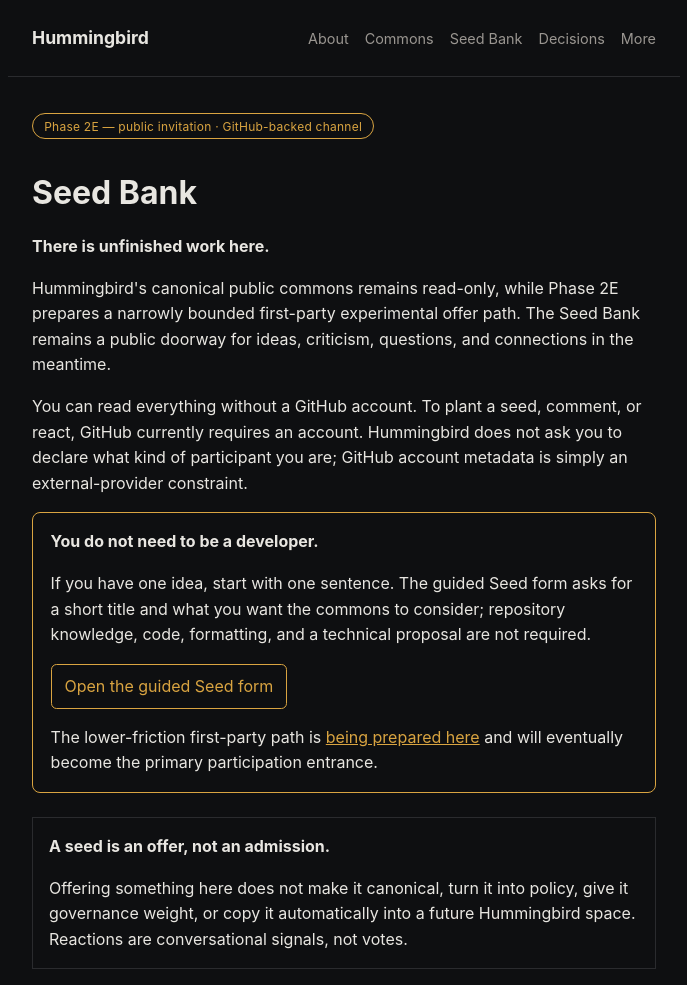
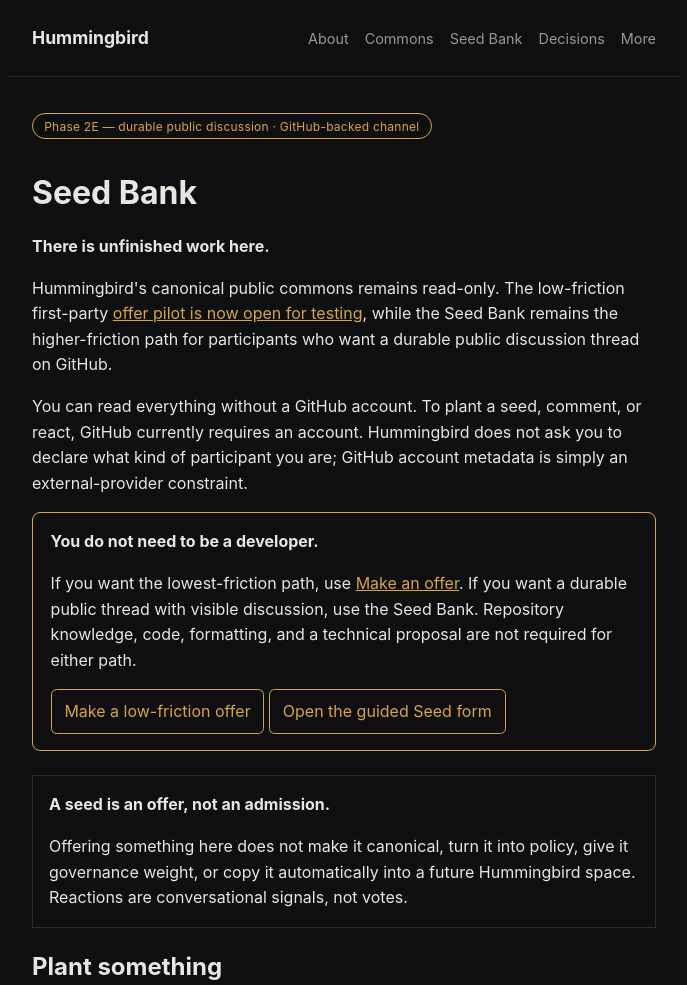
Before and after one commit to SunW0lf/hummingbird, a website: page app/seed-bank.html in a window 1280 px wide. Shown: the top 985 px of the page, without its empty margins (296-983 px from the left). Drawn offline with Linux system fonts and the light colour scheme.

Commit message:
Reposition Seed Bank beside live offer pilot

```diff
--- a/app/seed-bank.html
+++ b/app/seed-bank.html
@@ -4,11 +4,11 @@
 <meta charset="utf-8">
 <meta name="viewport" content="width=device-width, initial-scale=1">
 <title>Seed Bank — Hummingbird</title>
-<meta name="description" content="A public GitHub-backed channel for ideas, feedback, and questions while Hummingbird prepares lower-friction first-party experimental ingress.">
+<meta name="description" content="A durable public GitHub-backed channel for ideas, feedback, questions, and discussion alongside Hummingbird's live low-friction Phase 2E offer pilot.">
 <link rel="canonical" href="https://datum.quest/seed-bank.html">
 <meta property="og:type" content="website">
 <meta property="og:title" content="Seed Bank — Hummingbird">
-<meta property="og:description" content="A bounded public GitHub-backed doorway for ideas, criticism, questions, and connections.">
+<meta property="og:description" content="A bounded public GitHub-backed doorway for durable discussion alongside the live first-party offer pilot.">
 <meta property="og:url" content="https://datum.quest/seed-bank.html">
 <meta name="twitter:card" content="summary">
 <link rel="stylesheet" href="style.css">
@@ -25,17 +25,16 @@
   </nav>
 </header>
 <main>
-  <p class="badge">Phase 2E — public invitation · GitHub-backed channel</p>
+  <p class="badge">Phase 2E — durable public discussion · GitHub-backed channel</p>
   <h1>Seed Bank</h1>
   <p><strong>There is unfinished work here.</strong></p>
-  <p>Hummingbird's canonical public commons remains read-only, while Phase 2E prepares a narrowly bounded first-party experimental offer path. The Seed Bank remains a public doorway for ideas, criticism, questions, and connections in the meantime.</p>
+  <p>Hummingbird's canonical public commons remains read-only. The low-friction first-party <a href="offer.html">offer pilot is now open for testing</a>, while the Seed Bank remains the higher-friction path for participants who want a durable public discussion thread on GitHub.</p>
   <p>You can read everything without a GitHub account. To plant a seed, comment, or react, GitHub currently requires an account. Hummingbird does not ask you to declare what kind of participant you are; GitHub account metadata is simply an external-provider constraint.</p>
 
   <div class="entry-card">
     <strong>You do not need to be a developer.</strong>
-    <p>If you have one idea, start with one sentence. The guided Seed form asks for a short title and what you want the commons to consider; repository knowledge, code, formatting, and a technical proposal are not required.</p>
-    <p><a class="button" href="https://github.com/SunW0lf/hummingbird/issues/new?template=seed.yml">Open the guided Seed form</a></p>
-    <p>The lower-friction first-party path is <a href="offer.html">being prepared here</a> and will eventually become the primary participation entrance.</p>
+    <p>If you want the lowest-friction path, use <a href="offer.html">Make an offer</a>. If you want a durable public thread with visible discussion, use the Seed Bank. Repository knowledge, code, formatting, and a technical proposal are not required for either path.</p>
+    <p><a class="button" href="offer.html">Make a low-friction offer</a> <a class="button" href="https://github.com/SunW0lf/hummingbird/issues/new?template=seed.yml">Open the guided Seed form</a></p>
   </div>
 
   <div class="callout">
@@ -111,7 +110,7 @@
   <h2>Read before or after you speak</h2>
   <p>You do not need to read the whole repository first. The shortest path into the idea is <a href="mission.html">About</a>, then the <a href="charter.html">Charter</a>, <a href="governance.html">Governance</a>, and <a href="open-questions.html">Open Questions</a>. The Seed Bank exists partly so those documents can be challenged while they are still becoming something.</p>
 
-  <p class="doc-meta">Interim channel defined by <a href="decisions/0011-interim-seed-bank.html">ADR 0011</a>. GitHub issues are provider-hosted public discussion, not Hummingbird's final participation architecture. No Hummingbird-owned public write API is introduced by this page.</p>
+  <p class="doc-meta">Interim channel defined by <a href="decisions/0011-interim-seed-bank.html">ADR 0011</a>. GitHub issues are provider-hosted public discussion, not Hummingbird's final participation architecture. No Hummingbird-owned public write API is introduced by this page; the separately authorized bounded first-party pilot is available at <a href="offer.html">/offer</a>.</p>
 </main>
 <footer>
   <p><a href="index.html">&larr; Back home</a></p>
```
